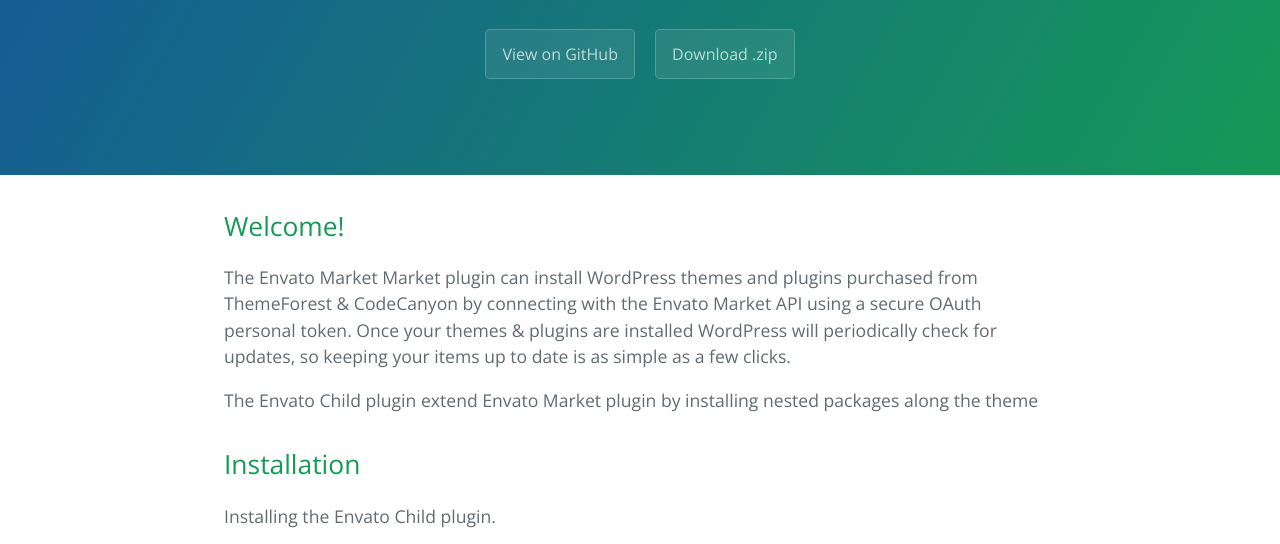
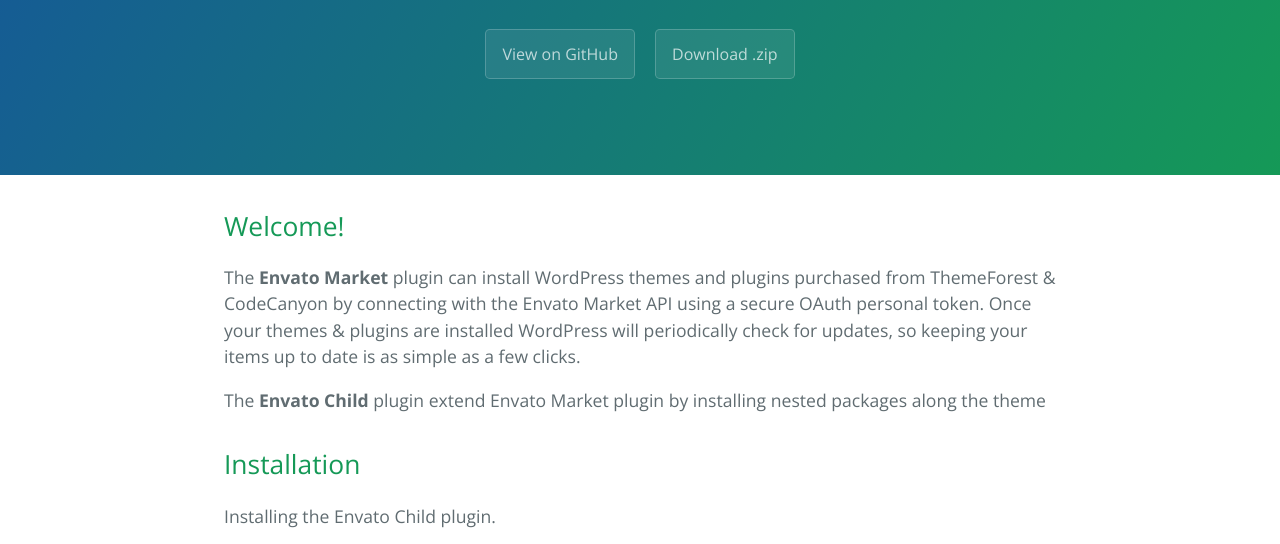
Before and after one commit to Indienanni/wp-envato-child, a plain HTML site: page index.html in a window 1280 px wide. Shown: the part 208-752 px from the top of the page. Drawn offline with nearby package versions, Linux system fonts and the light colour scheme.

Commit message:
Modificato il testo

```diff
--- a/index.html
+++ b/index.html
@@ -20,9 +20,9 @@
     <section class="main-content">
 			<h2><a id="welcome" class="anchor" href="#welcome" aria-hidden="true"><span class="octicon octicon-link"></span></a>Welcome!</h2>
 
-			<p>The Envato Market Market plugin can install WordPress themes and plugins purchased from ThemeForest &amp; CodeCanyon by connecting with the Envato Market API using a secure OAuth personal token. Once your themes &amp; plugins are installed WordPress will periodically check for updates, so keeping your items up to date is as simple as a few clicks.</p>
+                        <p>The <strong>Envato Market</strong> plugin can install WordPress themes and plugins purchased from ThemeForest &amp; CodeCanyon by connecting with the Envato Market API using a secure OAuth personal token. Once your themes &amp; plugins are installed WordPress will periodically check for updates, so keeping your items up to date is as simple as a few clicks.</p>
 
-			<p>The Envato Child plugin extend Envato Market plugin by installing nested packages along the theme</p>
+                        <p>The <strong>Envato Child</strong> plugin extend Envato Market plugin by installing nested packages along the theme</p>
 
 			<h2><a id="installation" class="anchor" href="#installation" aria-hidden="true"><span class="octicon octicon-link"></span></a>Installation</h2>
 
```
